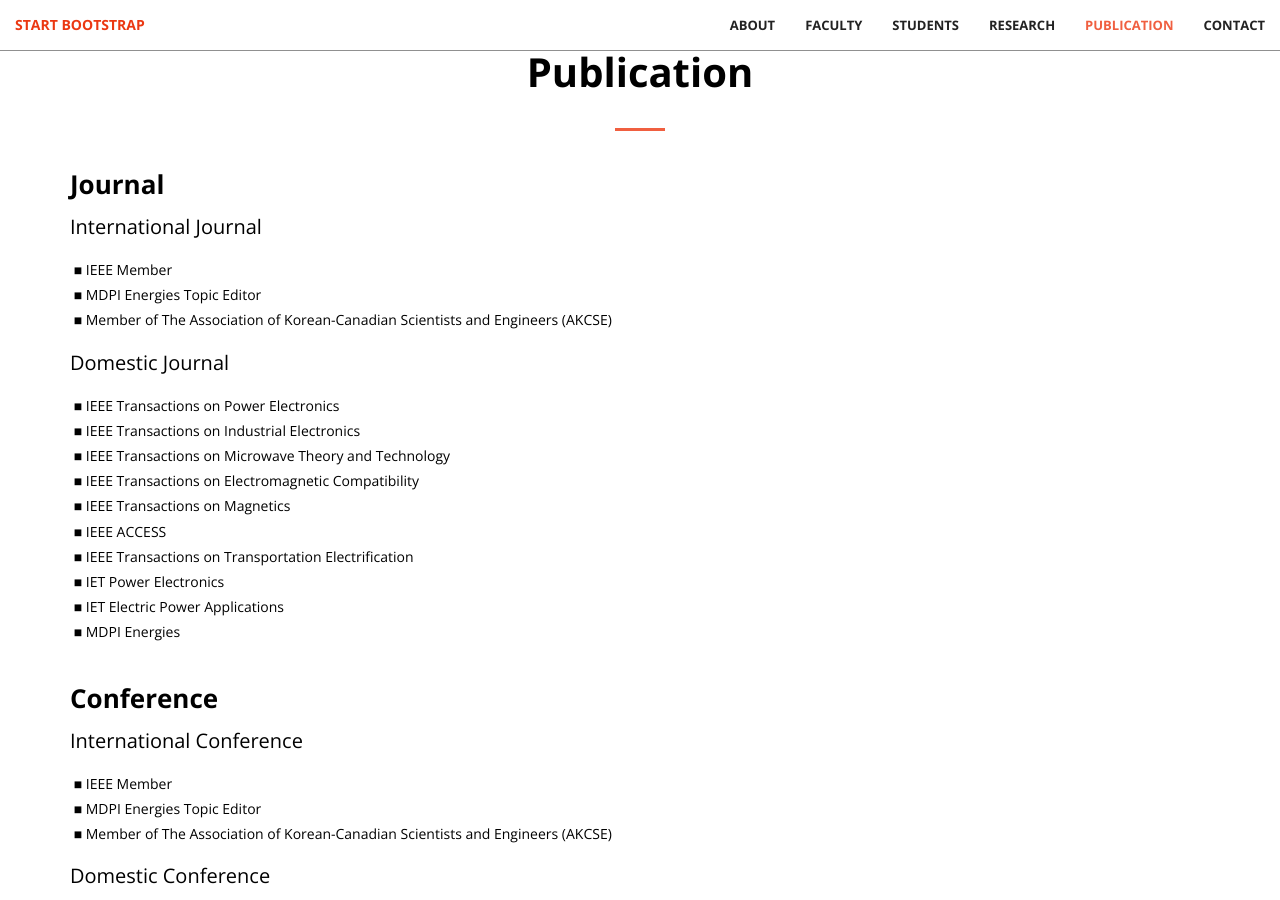
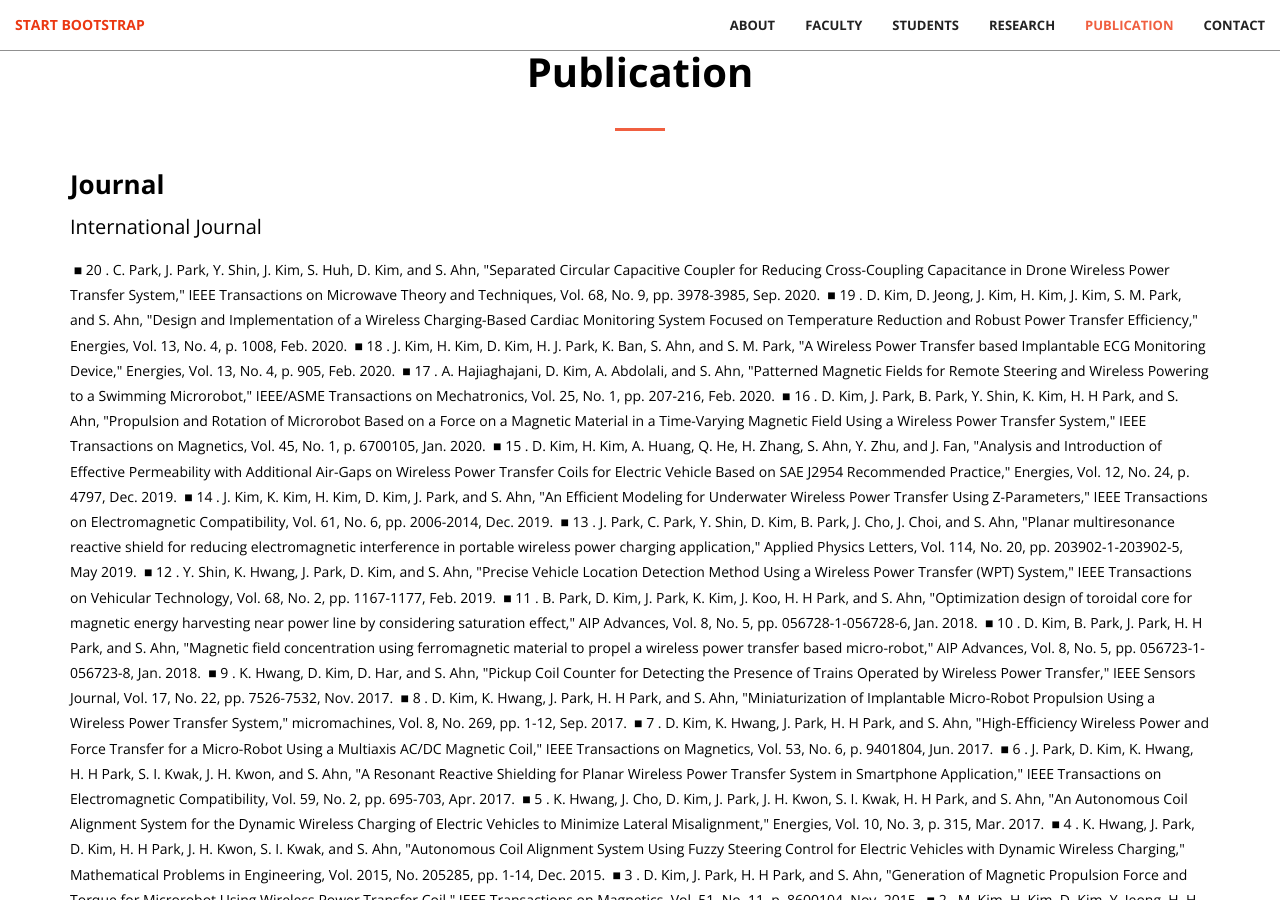
Before and after one commit to dwKim88/AEL, a Jekyll site: the page built from index.html, in a window 1280 px wide and 900 px high, scrolled down 4629 px. Built offline with Jekyll 4.4.1, drawn with Linux system fonts in a browser that asks for light colours; some of the changed text lies outside the part shown.

Commit message:
Update services.html

```diff
--- a/_includes/services.html
+++ b/_includes/services.html
@@ -26,9 +26,27 @@
                         International Journal
                     </p>
                     <p style="line-height: 1.8; color:black; font-size:14px;">
-                        &nbsp;■ IEEE Member<br>
-                        &nbsp;■ MDPI Energies Topic Editor<br>
-                        &nbsp;■ Member of The Association of Korean-Canadian Scientists and Engineers (AKCSE)<br>
+&nbsp;■ 	20	.	C. Park, J. Park, Y. Shin, J. Kim, S. Huh, D. Kim, and S. Ahn, "Separated Circular Capacitive Coupler for Reducing Cross-Coupling Capacitance in Drone Wireless Power Transfer System," IEEE Transactions on Microwave Theory and Techniques, Vol. 68, No. 9, pp. 3978-3985, Sep. 2020.
+&nbsp;■ 	19	.	D. Kim, D. Jeong, J. Kim, H. Kim, J. Kim, S. M. Park, and S. Ahn, "Design and Implementation of a Wireless Charging-Based Cardiac Monitoring System Focused on Temperature Reduction and Robust Power Transfer Efficiency," Energies, Vol. 13, No. 4, p. 1008, Feb. 2020.
+&nbsp;■ 	18	.	J. Kim, H. Kim, D. Kim, H. J. Park, K. Ban, S. Ahn, and S. M. Park, "A Wireless Power Transfer based Implantable ECG Monitoring Device," Energies, Vol. 13, No. 4, p. 905, Feb. 2020.
+&nbsp;■ 	17	.	A. Hajiaghajani, D. Kim, A. Abdolali, and S. Ahn, "Patterned Magnetic Fields for Remote Steering and Wireless Powering to a Swimming Microrobot," IEEE/ASME Transactions on Mechatronics, Vol. 25, No. 1, pp. 207-216, Feb. 2020.
+&nbsp;■ 	16	.	D. Kim, J. Park, B. Park, Y. Shin, K. Kim, H. H Park, and S. Ahn, "Propulsion and Rotation of Microrobot Based on a Force on a Magnetic Material in a Time-Varying Magnetic Field Using a Wireless Power Transfer System," IEEE Transactions on Magnetics, Vol. 45, No. 1, p. 6700105, Jan. 2020.
+&nbsp;■ 	15	.	D. Kim, H. Kim, A. Huang, Q. He, H. Zhang, S. Ahn, Y. Zhu, and J. Fan, "Analysis and Introduction of Effective Permeability with Additional Air-Gaps on Wireless Power Transfer Coils for Electric Vehicle Based on SAE J2954 Recommended Practice," Energies, Vol. 12, No. 24, p. 4797, Dec. 2019.
+&nbsp;■ 	14	.	J. Kim, K. Kim, H. Kim, D. Kim, J. Park, and S. Ahn, "An Efficient Modeling for Underwater Wireless Power Transfer Using Z-Parameters," IEEE Transactions on Electromagnetic Compatibility, Vol. 61, No. 6, pp. 2006-2014, Dec. 2019.
+&nbsp;■ 	13	.	J. Park, C. Park, Y. Shin, D. Kim, B. Park, J. Cho, J. Choi, and S. Ahn, "Planar multiresonance reactive shield for reducing electromagnetic interference in portable wireless power charging application," Applied Physics Letters, Vol. 114, No. 20, pp. 203902-1-203902-5, May 2019.
+&nbsp;■ 	12	.	Y. Shin, K. Hwang, J. Park, D. Kim, and S. Ahn, "Precise Vehicle Location Detection Method Using a Wireless Power Transfer (WPT) System," IEEE Transactions on Vehicular Technology, Vol. 68, No. 2, pp. 1167-1177, Feb. 2019.
+&nbsp;■ 	11	.	B. Park, D. Kim, J. Park, K. Kim, J. Koo, H. H Park, and S. Ahn, "Optimization design of toroidal core for magnetic energy harvesting near power line by considering saturation effect," AIP Advances, Vol. 8, No. 5, pp. 056728-1-056728-6, Jan. 2018.
+&nbsp;■ 	10	.	D. Kim, B. Park, J. Park, H. H Park, and S. Ahn, "Magnetic field concentration using ferromagnetic material to propel a wireless power transfer based micro-robot," AIP Advances, Vol. 8, No. 5, pp. 056723-1-056723-8, Jan. 2018.
+&nbsp;■ 	9	.	K. Hwang, D. Kim, D. Har, and S. Ahn, "Pickup Coil Counter for Detecting the Presence of Trains Operated by Wireless Power Transfer," IEEE Sensors Journal, Vol. 17, No. 22, pp. 7526-7532, Nov. 2017.
+&nbsp;■ 	8	.	D. Kim, K. Hwang, J. Park, H. H Park, and S. Ahn, "Miniaturization of Implantable Micro-Robot Propulsion Using a Wireless Power Transfer System," micromachines, Vol. 8, No. 269, pp. 1-12, Sep. 2017.
+&nbsp;■ 	7	.	D. Kim, K. Hwang, J. Park, H. H Park, and S. Ahn, "High-Efficiency Wireless Power and Force Transfer for a Micro-Robot Using a Multiaxis AC/DC Magnetic Coil," IEEE Transactions on Magnetics, Vol. 53, No. 6, p. 9401804, Jun. 2017.
+&nbsp;■ 	6	.	J. Park, D. Kim, K. Hwang, H. H Park, S. I. Kwak, J. H. Kwon, and S. Ahn, "A Resonant Reactive Shielding for Planar Wireless Power Transfer System in Smartphone Application," IEEE Transactions on Electromagnetic Compatibility, Vol. 59, No. 2, pp. 695-703, Apr. 2017.
+&nbsp;■ 	5	.	K. Hwang, J. Cho, D. Kim, J. Park, J. H. Kwon, S. I. Kwak, H. H Park, and S. Ahn, "An Autonomous Coil Alignment System for the Dynamic Wireless Charging of Electric Vehicles to Minimize Lateral Misalignment," Energies, Vol. 10, No. 3, p. 315, Mar. 2017.
+&nbsp;■ 	4	.	K. Hwang, J. Park, D. Kim, H. H Park, J. H. Kwon, S. I. Kwak, and S. Ahn, "Autonomous Coil Alignment System Using Fuzzy Steering Control for Electric Vehicles with Dynamic Wireless Charging," Mathematical Problems in Engineering, Vol. 2015, No. 205285, pp. 1-14, Dec. 2015.
+&nbsp;■ 	3	.	D. Kim, J. Park, H. H Park, and S. Ahn, "Generation of Magnetic Propulsion Force and Torque for Microrobot Using Wireless Power Transfer Coil," IEEE Transactions on Magnetics, Vol. 51, No. 11, p. 8600104, Nov. 2015.
+&nbsp;■ 	2	.	M. Kim, H. Kim, D. Kim, Y. Jeong, H. H Park, and S. Ahn, "A Three-Phase Wireless-Power-Transfer System for Online Electric Vehicles with Reduction of Leakage Magnetic Fields," IEEE Transactions on Microwave Theory and Techniques, Vol. 63, No. 11, pp. 3806-3813, Sep. 2015.
+&nbsp;■ 	1	.	D. Kim, M. Kim, J. Yoo, H. H Park, and S. Ahn, "Magnetic resonant wireless power transfer for propulsion of implantable micro-robot," Journal of Applied Physics, Vol. 117, No. 17, p. 17E712, Apr. 2015.
+
                     </p>
 
                     <p style="line-height: 1.0; color:black; font-size:20px;">
```
